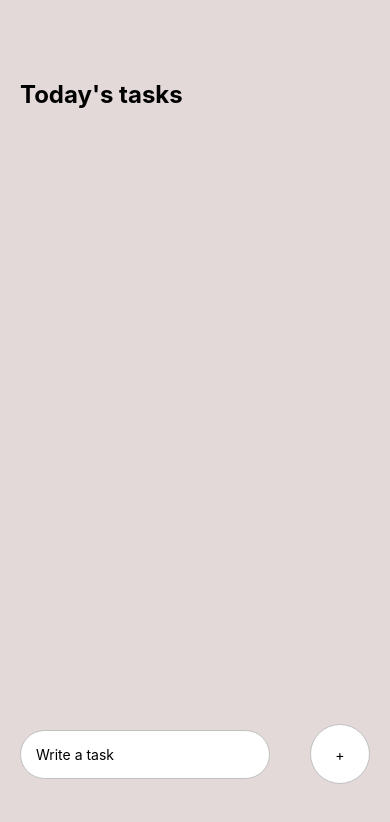
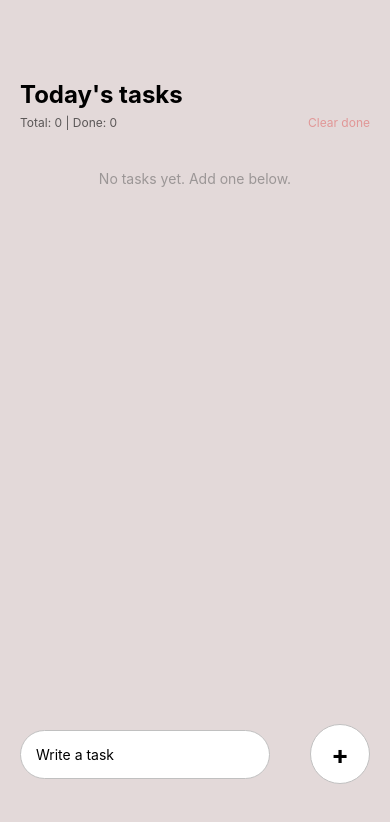
Before and after one commit to luismmatos/ToDoList-ReactNative, a React Native app: screen / in a window 390 px wide. Shown: the top 822 px of the page. Built offline with nearby package versions, Linux system fonts and the light colour scheme.

Commit message:
Update App.js

```diff
--- a/App.js
+++ b/App.js
@@ -1,84 +1,215 @@
-import React, { useState } from 'react';
-import { StyleSheet, Text, View, KeyboardAvoidingView, TextInput, Platform, TouchableOpacity, Keyboard } from 'react-native';
+import React, { useState, useEffect, useCallback } from 'react';
+import {
+  StyleSheet,
+  Text,
+  View,
+  KeyboardAvoidingView,
+  TextInput,
+  Platform,
+  TouchableOpacity,
+  Keyboard,
+  TouchableWithoutFeedback,
+  FlatList
+} from 'react-native';
+import AsyncStorage from '@react-native-async-storage/async-storage';
 import Task from './components/Task';
 
+const STORAGE_KEY = 'TASKS_V1';
+
 export default function App() {
-  const [task, setTask] = useState();
+  const [task, setTask] = useState('');
   const [taskItems, setTaskItems] = useState([]);
+  const [editingIndex, setEditingIndex] = useState(null);
+  const [editText, setEditText] = useState('');
+
+  // Carrega tarefas
+  useEffect(() => {
+    (async () => {
+      try {
+        const raw = await AsyncStorage.getItem(STORAGE_KEY);
+        if (raw) setTaskItems(JSON.parse(raw));
+      } catch {}
+    })();
+  }, []);
+
+  // Persiste tarefas
+  useEffect(() => {
+    AsyncStorage.setItem(STORAGE_KEY, JSON.stringify(taskItems)).catch(() => {});
+  }, [taskItems]);
 
   const handleAddTask = () => {
-    if (!task || task.trim() === "") {
+    const t = task.trim();
+    if (!t) return;
+    setTaskItems(prev => [...prev, { id: Date.now().toString(), text: t, completed: false }]);
+    setTask('');
+  };
+
+  const toggleComplete = (index) => {
+    setTaskItems(prev =>
+      prev.map((item, i) => i === index ? { ...item, completed: !item.completed } : item)
+    );
+  };
+
+  const removeTask = (index) => {
+    if (editingIndex === index) {
+      setEditingIndex(null);
+      setEditText('');
+    }
+    setTaskItems(prev => prev.filter((_, i) => i !== index));
+  };
+
+  const startEdit = (index) => {
+    setEditingIndex(index);
+    setEditText(taskItems[index].text);
+  };
+
+  const confirmEdit = () => {
+    if (editingIndex === null) return;
+    const value = editText.trim();
+    if (!value) {
+      setEditingIndex(null);
+      setEditText('');
       return;
     }
-    Keyboard.dismiss();
-    setTaskItems([...taskItems, task]);
-    setTask(null);
+    setTaskItems(prev =>
+      prev.map((t, i) => i === editingIndex ? { ...t, text: value } : t)
+    );
+    setEditingIndex(null);
+    setEditText('');
+  };
+
+  const clearCompleted = () => {
+    setTaskItems(prev => prev.filter(t => !t.completed));
+    if (editingIndex !== null && taskItems[editingIndex]?.completed) {
+      setEditingIndex(null);
+      setEditText('');
     }
+  };
 
-  const completeTask = (index) => {
-    let itemsCopy = [...taskItems];
-    itemsCopy.splice(index, 1);
-    setTaskItems(itemsCopy)
-  }
+  const dismissKeyboard = () => Keyboard.dismiss();
 
+  const renderItem = useCallback(({ item, index }) => (
+    <View style={styles.row}>
+      <TouchableOpacity
+        style={styles.taskTouchable}
+        activeOpacity={0.7}
+        onPress={() => toggleComplete(index)}
+        onLongPress={() => startEdit(index)}
+        accessibilityRole="button"
+        accessibilityLabel={`Tarefa ${item.text} ${item.completed ? 'concluída' : 'ativa'}`}
+      >
+        {editingIndex === index ? (
+          <TextInput
+            style={styles.editInput}
+            value={editText}
+            onChangeText={setEditText}
+            autoFocus
+            onBlur={confirmEdit}
+            onSubmitEditing={confirmEdit}
+            returnKeyType="done"
+          />
+        ) : (
+          <Task text={item.text} completed={item.completed} />
+        )}
+      </TouchableOpacity>
+      <TouchableOpacity onPress={() => removeTask(index)} style={styles.deleteButton} accessibilityLabel="Eliminar tarefa">
+        <Text style={styles.deleteText}>✕</Text>
+      </TouchableOpacity>
+    </View>
+  ), [editingIndex, editText, taskItems]);
 
   return (
+    <TouchableWithoutFeedback onPress={dismissKeyboard}>
       <View style={styles.container}>
-
         <View style={styles.taskWrapper}>
           <Text style={styles.sectionTitle}>Today's tasks</Text>
-        <View style={styles.items}>
-          {
-            taskItems.map((item, index) => {
-              return (
-                <TouchableOpacity key={index} onPress={() => completeTask(index)}>
-                  <Task text={item} />
+
+          <View style={styles.metaBar}>
+            <Text style={styles.metaText}>
+              Total: {taskItems.length} | Done: {taskItems.filter(t => t.completed).length}
+            </Text>
+            <TouchableOpacity onPress={clearCompleted} disabled={!taskItems.some(t => t.completed)}>
+              <Text style={[styles.clearText, !taskItems.some(t => t.completed) && styles.clearDisabled]}>
+                Clear done
+              </Text>
             </TouchableOpacity>
-              )
+          </View>
+
+            <FlatList
+              data={taskItems}
+              keyExtractor={item => item.id}
+              contentContainerStyle={taskItems.length === 0 && { paddingTop: 40 }}
+              ListEmptyComponent={
+                <Text style={styles.emptyText}>
+                  No tasks yet. Add one below.
+                </Text>
               }
-            )
-          }
-        </View>
+              renderItem={renderItem}
+              keyboardShouldPersistTaps="handled"
+            />
         </View>
 
         <KeyboardAvoidingView
-        behavior={Platform.OS === "ios" ? "padding" : "height"}
+          behavior={Platform.OS === 'ios' ? 'padding' : 'height'}
           style={styles.writeTaskWrapper}
         >
-        <TextInput style={styles.input} placeholder={'Write a task'} value={task} onChangeText={text => setTask(text)} />
-        <TouchableOpacity onPress={() => handleAddTask()}>
+          <TextInput
+            style={styles.input}
+            placeholder="Write a task"
+            value={task}
+            onChangeText={setTask}
+            returnKeyType="done"
+            onSubmitEditing={handleAddTask}
+          />
+          <TouchableOpacity onPress={handleAddTask}>
             <View style={styles.addWrapper}>
               <Text style={styles.addText}>+</Text>
             </View>
           </TouchableOpacity>
         </KeyboardAvoidingView>
       </View>
+    </TouchableWithoutFeedback>
   );
 }
 
 const styles = StyleSheet.create({
-  container: {
-    flex: 1,
-    backgroundColor: '#e3d9d9ff',
+  container: { flex: 1, backgroundColor: '#e3d9d9ff' },
+  taskWrapper: { paddingTop: 80, paddingHorizontal: 20, flex: 1 },
+  sectionTitle: { fontSize: 24, fontWeight: 'bold' },
+  metaBar: {
+    flexDirection: 'row',
+    justifyContent: 'space-between',
+    marginTop: 6,
+    alignItems: 'center'
   },
-  taskWrapper: {
-    paddingTop: 80,
-    paddingHorizontal: 20,
+  metaText: { fontSize: 12, opacity: 0.6 },
+  clearText: { fontSize: 12, color: '#d00' },
+  clearDisabled: { opacity: 0.3 },
+  emptyText: { textAlign: 'center', color: '#555', opacity: 0.5 },
+  row: {
+    flexDirection: 'row',
+    alignItems: 'center',
+    marginTop: 12
   },
-  sectionTitle: {
-    fontSize: 24,
-    fontWeight: 'bold',
+  taskTouchable: { flex: 1 },
+  deleteButton: {
+    marginLeft: 10,
+    marginBottom: 20,
+    backgroundColor: '#ff4d4d',
+    width: 40,
+    height: 40,
+    borderRadius: 10,
+    justifyContent: 'center',
+    alignItems: 'center'
   },
-  items: {
-    marginTop: 30,
-  },
+  deleteText: { color: '#fff', fontSize: 18, fontWeight: 'bold' },
   writeTaskWrapper: {
     position: 'absolute',
     bottom: 60,
     width: '100%',
     flexDirection: 'row',
     justifyContent: 'space-around',
-    alignItems: 'center',
+    alignItems: 'center'
   },
   input: {
     paddingVertical: 15,
@@ -87,7 +218,7 @@ const styles = StyleSheet.create({
     borderRadius: 60,
     borderColor: '#c0c0c0',
     borderWidth: 1,
-    width: 250,
+    width: 250
   },
   addWrapper: {
     width: 60,
@@ -97,7 +228,16 @@ const styles = StyleSheet.create({
     justifyContent: 'center',
     alignItems: 'center',
     borderColor: '#c0c0c0',
+    borderWidth: 1
+  },
+  addText: { fontSize: 26, fontWeight: 'bold' },
+  editInput: {
+    backgroundColor: '#fff',
     borderWidth: 1,
-  },
-  addText: {},
+    borderColor: '#aaa',
+    borderRadius: 10,
+    paddingHorizontal: 12,
+    paddingVertical: 8,
+    fontSize: 16
+  }
 });
```
Lines whose indentation alone changed are shown as unchanged.
